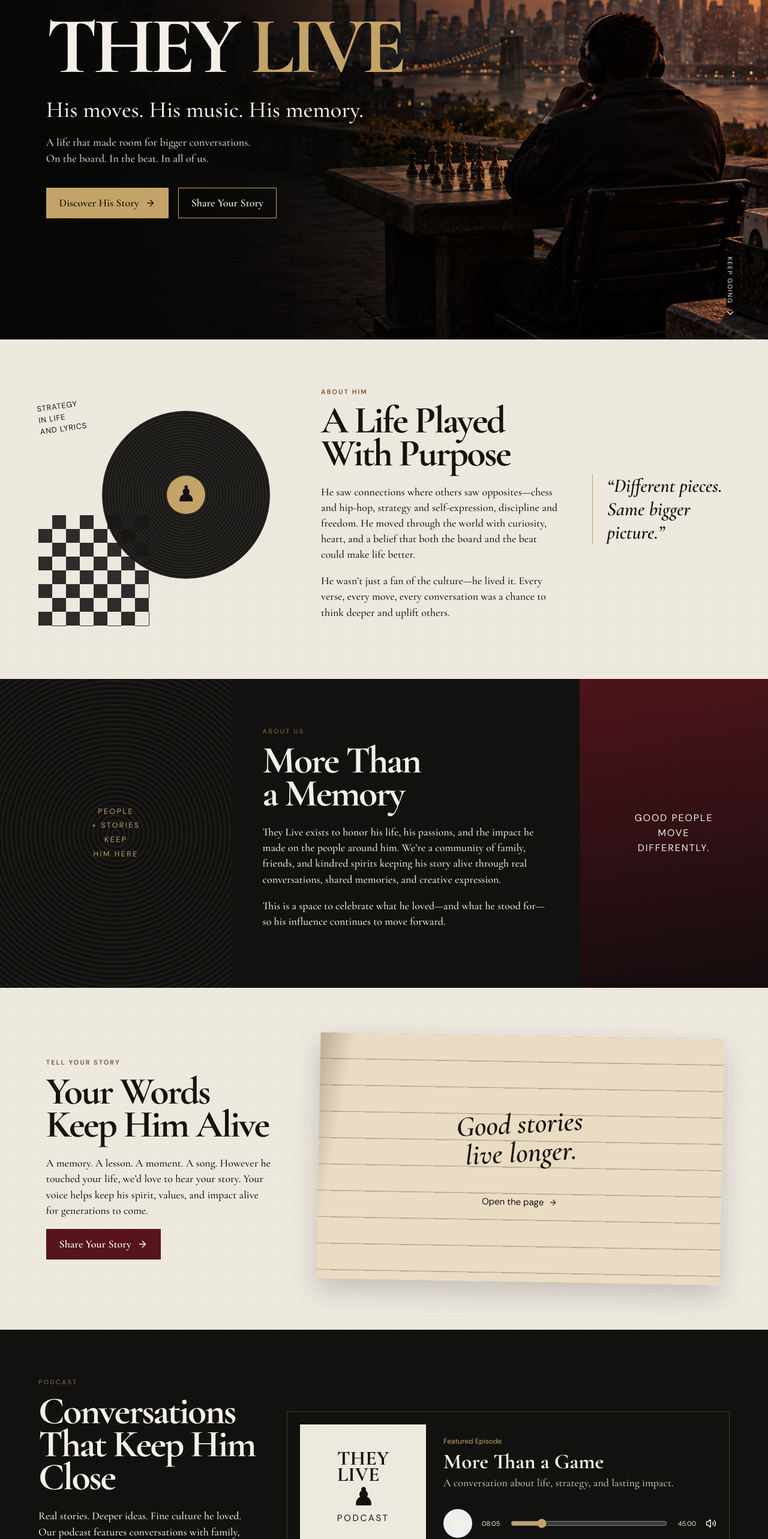
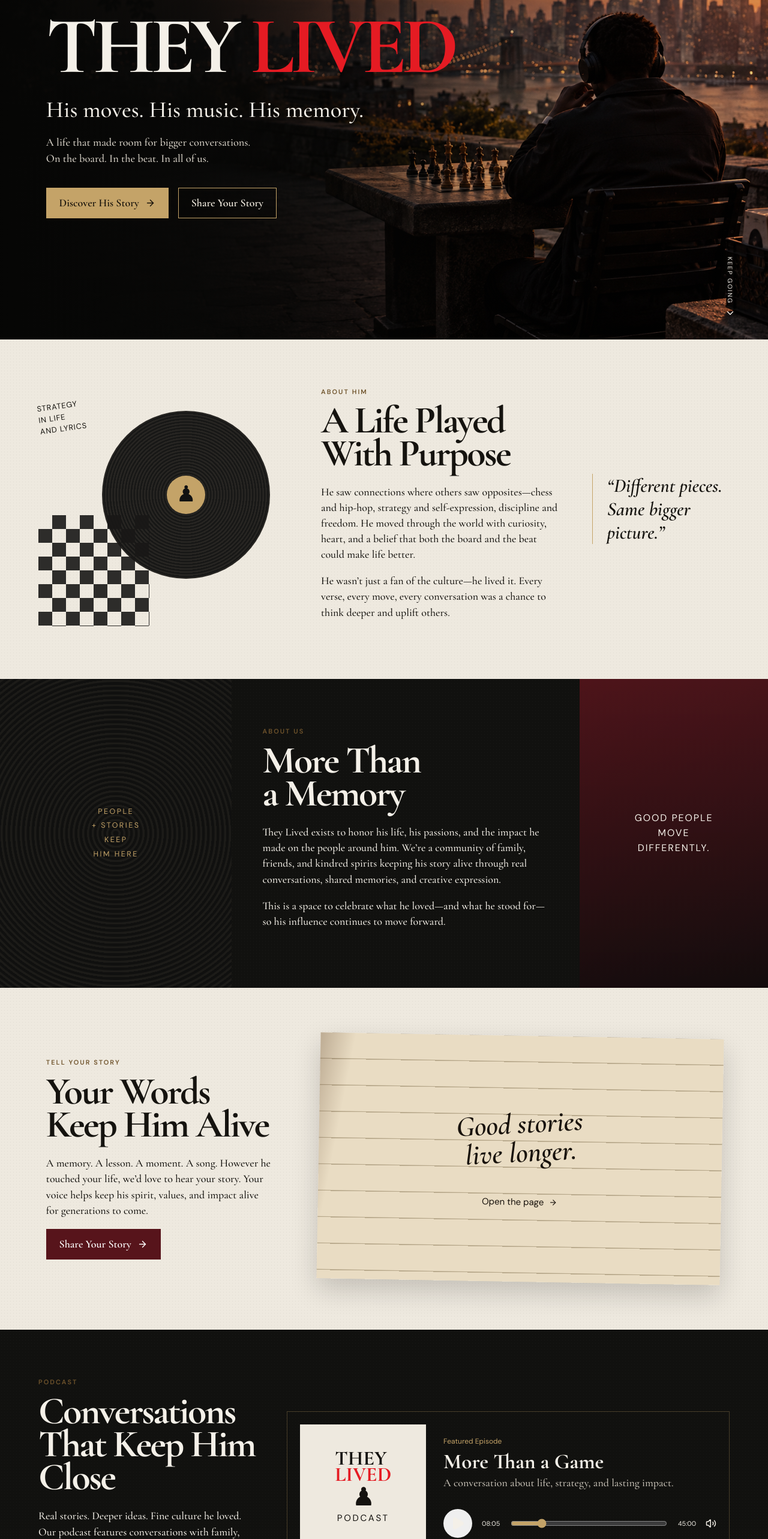
Before and after one commit to mildsdixon/they-lived, a React (Vite) app: page / in a window 1280 px wide. Shown: the part 234-2800 px from the top of the page at 60% size. Built offline with nearby package versions, Linux system fonts and the light colour scheme.

Commit message:
Update brand name to They Lived

```diff
--- a/index.html
+++ b/index.html
@@ -4,8 +4,8 @@
     <meta charset="UTF-8" />
     <meta name="viewport" content="width=device-width, initial-scale=1.0" />
     <meta name="theme-color" content="#0c0c0b" />
-    <meta name="description" content="They Live — a tribute to a life shaped by hip-hop, chess, and community." />
-    <title>They Live</title>
+    <meta name="description" content="They Lived — a tribute to a life shaped by hip-hop, chess, and community." />
+    <title>They Lived</title>
   </head>
   <body><div id="root"></div><script type="module" src="/src/main.jsx"></script></body>
 </html>
--- a/src/main.jsx
+++ b/src/main.jsx
@@ -11,7 +11,7 @@ const nav = [
 function Header() {
   const [open, setOpen] = useState(false);
   return <header className="site-header">
-    <a className="logo-slot" href="#top" aria-label="They Live home"><img src="/assets/they-live-logo.png" alt="They Lived — chess, music, and love" /></a>
+    <a className="logo-slot" href="#top" aria-label="They Lived home"><img src="/assets/they-live-logo.png" alt="They Lived — chess, music, and love" /></a>
     <button className="menu-button" onClick={() => setOpen(!open)} aria-label="Toggle menu">{open ? <X /> : <Menu />}</button>
     <nav className={open ? 'open' : ''} aria-label="Main navigation">
       {nav.map(([label, href]) => <a key={href} href={href} onClick={() => setOpen(false)}>{label}</a>)}
@@ -45,7 +45,7 @@ function PodcastPlayer() {
   useEffect(() => { if (!playing) return; const id = setInterval(() => setProgress(p => p >= 100 ? 0 : p + .25), 250); return () => clearInterval(id); }, [playing]);
   const mins = Math.floor((progress / 100) * 45); const secs = Math.floor(((progress / 100) * 45 - mins) * 60);
   return <div className="player">
-    <div className="episode-art"><span>THEY<br />LIVE</span><b>♟</b><small>PODCAST</small></div>
+    <div className="episode-art"><span>THEY<br /><em>LIVED</em></span><b>♟</b><small>PODCAST</small></div>
     <div className="player-body"><p>Featured Episode</p><h3>More Than a Game</h3><span>A conversation about life, strategy, and lasting impact.</span>
       <div className="controls"><button onClick={() => setPlaying(!playing)} aria-label={playing ? 'Pause' : 'Play'}>{playing ? <Pause fill="currentColor" /> : <Play fill="currentColor" />}</button><time>{String(mins).padStart(2,'0')}:{String(secs).padStart(2,'0')}</time><input aria-label="Episode progress" type="range" min="0" max="100" value={progress} onChange={e => setProgress(+e.target.value)} /><time>45:00</time><Volume2 size={18} /></div>
     </div>
@@ -58,7 +58,7 @@ function App() {
     <Header />
     <main id="top">
       <section className="hero">
-        <div className="hero-content"><h1>THEY <em>LIVE</em></h1><p className="hero-line">His moves. His music. His memory.</p><p className="hero-copy">A life that made room for bigger conversations.<br />On the board. In the beat. In all of us.</p><div className="actions"><a className="button gold" href="#about-him">Discover His Story <ArrowRight size={17} /></a><button className="button outline" onClick={() => setStoryOpen(true)}>Share Your Story</button></div></div>
+        <div className="hero-content"><h1>THEY <em>LIVED</em></h1><p className="hero-line">His moves. His music. His memory.</p><p className="hero-copy">A life that made room for bigger conversations.<br />On the board. In the beat. In all of us.</p><div className="actions"><a className="button gold" href="#about-him">Discover His Story <ArrowRight size={17} /></a><button className="button outline" onClick={() => setStoryOpen(true)}>Share Your Story</button></div></div>
         <a className="scroll-cue" href="#about-him">Keep going <ChevronDown /></a>
       </section>
 
@@ -70,7 +70,7 @@ function App() {
 
       <section className="about-us dark-section" id="about-us">
         <div className="vinyl" aria-hidden="true"><span>PEOPLE<br />+ STORIES<br />KEEP<br />HIM HERE</span></div>
-        <div><p className="section-label">About Us</p><h2>More Than<br />a Memory</h2><p>They Live exists to honor his life, his passions, and the impact he made on the people around him. We’re a community of family, friends, and kindred spirits keeping his story alive through real conversations, shared memories, and creative expression.</p><p>This is a space to celebrate what he loved—and what he stood for—so his influence continues to move forward.</p></div>
+        <div><p className="section-label">About Us</p><h2>More Than<br />a Memory</h2><p>They Lived exists to honor his life, his passions, and the impact he made on the people around him. We’re a community of family, friends, and kindred spirits keeping his story alive through real conversations, shared memories, and creative expression.</p><p>This is a space to celebrate what he loved—and what he stood for—so his influence continues to move forward.</p></div>
         <div className="quote-panel">GOOD PEOPLE<br />MOVE<br />DIFFERENTLY.</div>
       </section>
 
@@ -89,7 +89,7 @@ function App() {
         {contactSent ? <div className="contact-success"><span>Message received.</span><p>Thank you for reaching out. We’ll be in touch.</p></div> : <form onSubmit={e => { e.preventDefault(); setContactSent(true); }}><div className="form-row"><input required aria-label="Your name" placeholder="Your Name" /><input required type="email" aria-label="Your email" placeholder="Your Email" /></div><textarea required aria-label="Your message" placeholder="Your Message" rows="4" /><button className="button burgundy">Send Message <ArrowRight size={17} /></button></form>}
       </section>
     </main>
-    <footer><strong>THEY LIVE</strong><span>His moves. His music. His memory.</span><span>Good people keep good stories alive.</span><small>© 2026 They Live. All rights reserved.</small></footer>
+    <footer><strong>THEY <em>LIVED</em></strong><span>His moves. His music. His memory.</span><span>Good people keep good stories alive.</span><small>© 2026 They Lived. All rights reserved.</small></footer>
     {storyOpen && <StoryModal onClose={() => setStoryOpen(false)} />}
   </>;
 }
```
Also changed, not shown: src/styles.css.
